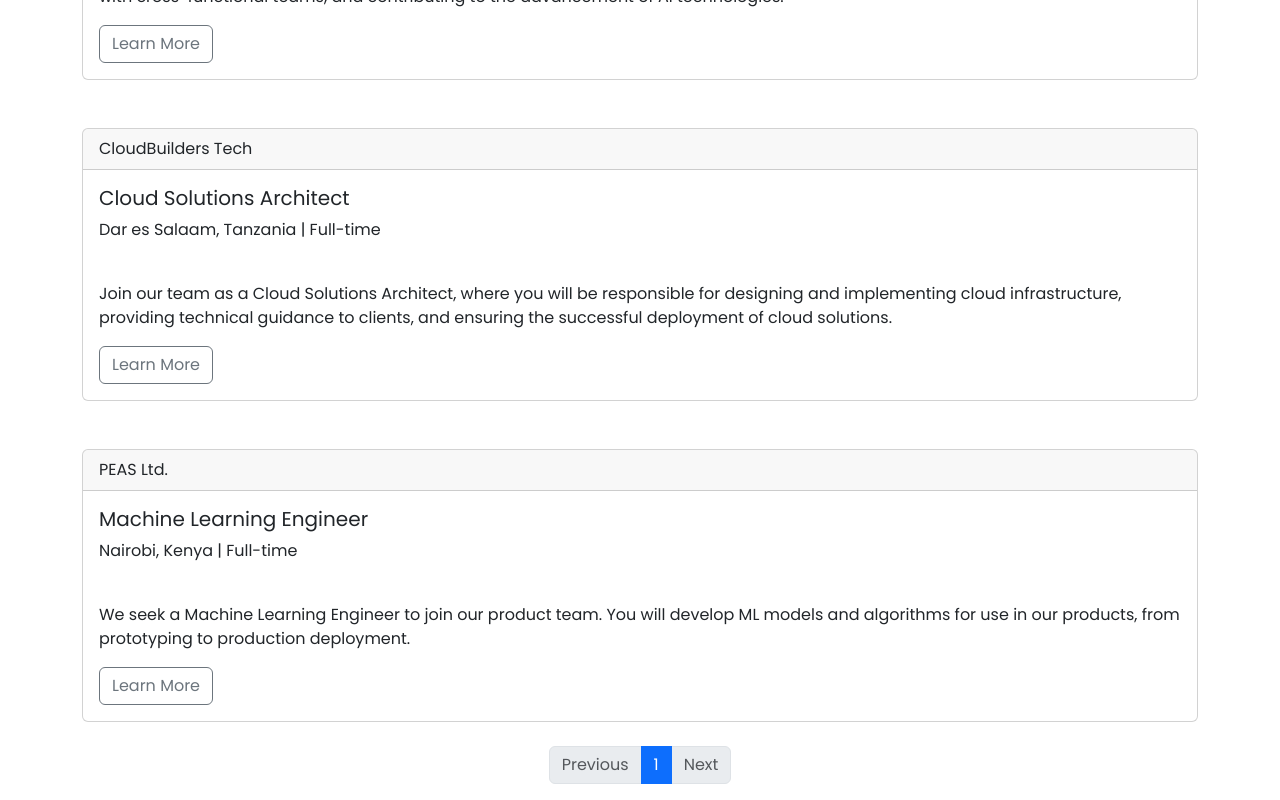
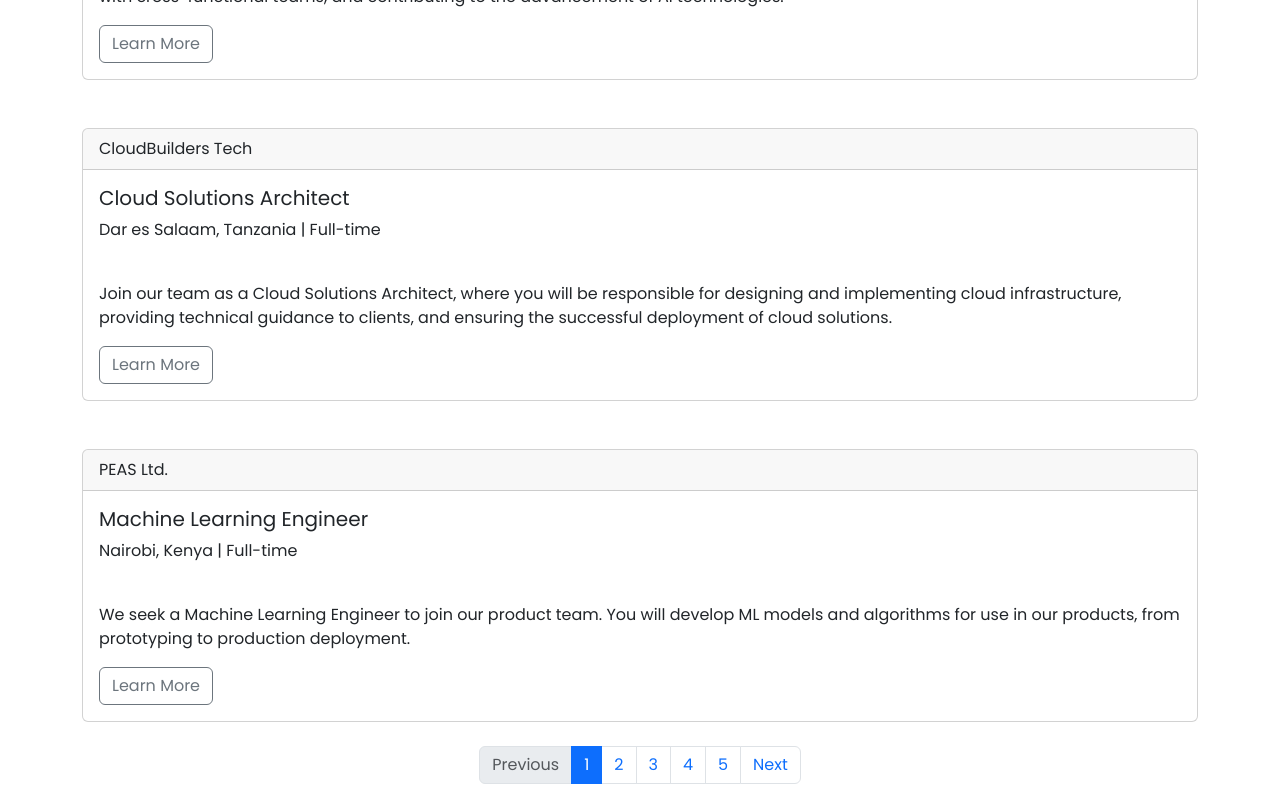
Before and after one commit to Ronyonka/Iko-Kazi, an Angular app: page / in a window 1280 px wide. Shown: the part 1655-2455 px from the top of the page. Built offline with nearby package versions, Linux system fonts and the light colour scheme.

Commit message:
debugged pagination issue

```diff
--- a/src/app/components/listings/listings.component.ts
+++ b/src/app/components/listings/listings.component.ts
@@ -18,7 +18,7 @@
 export class ListingsComponent {
     itemsPerPage = 7;
     currentPage= 1;
-    totalItems = 7;
+    totalItems = 29;
     hidePagination=false;
     jobs: any[] = [];
     jobsService: JobsService = inject(JobsService);
@@ -43,6 +43,7 @@
       this.uniqueLocations = this.getUniqueValues('city');
       this.uniqueJobTypes = this.getUniqueValues('jobType');
       this.uniqueCompanyNames = this.getUniqueValues('companyName');
+
     }
 
     private getUniqueValues(key: string): string[] {
@@ -66,15 +67,15 @@
 
       if (this.locationFilter) {
         filteredJobs = filteredJobs.filter(job => job.city === this.locationFilter);
-        this.itemsPerPage = filteredJobs.length
+        // this.itemsPerPage = filteredJobs.length
       }
       if (this.jobTypeFilter){
         filteredJobs =  filteredJobs.filter(job => job.jobType === this.jobTypeFilter);
-        this.itemsPerPage = filteredJobs.length
+        // this.itemsPerPage = filteredJobs.length
       }
       if (this.companyNameFilter) {
         filteredJobs = filteredJobs.filter(job => job.companyName === this.companyNameFilter);
-        this.itemsPerPage = filteredJobs.length
+        // this.itemsPerPage = filteredJobs.length
       }
 
       const start = (this.currentPage -1)* (this.itemsPerPage)
```
